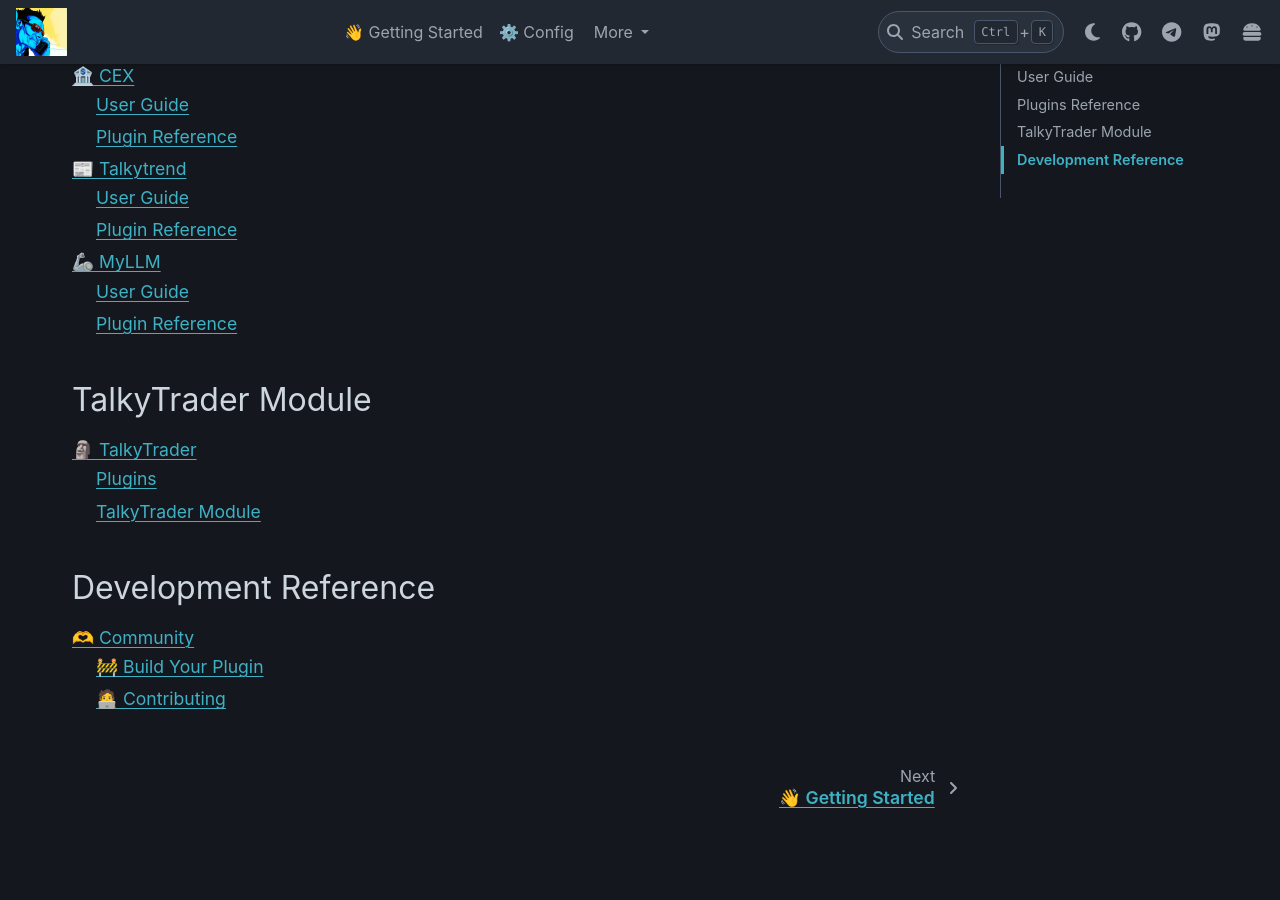
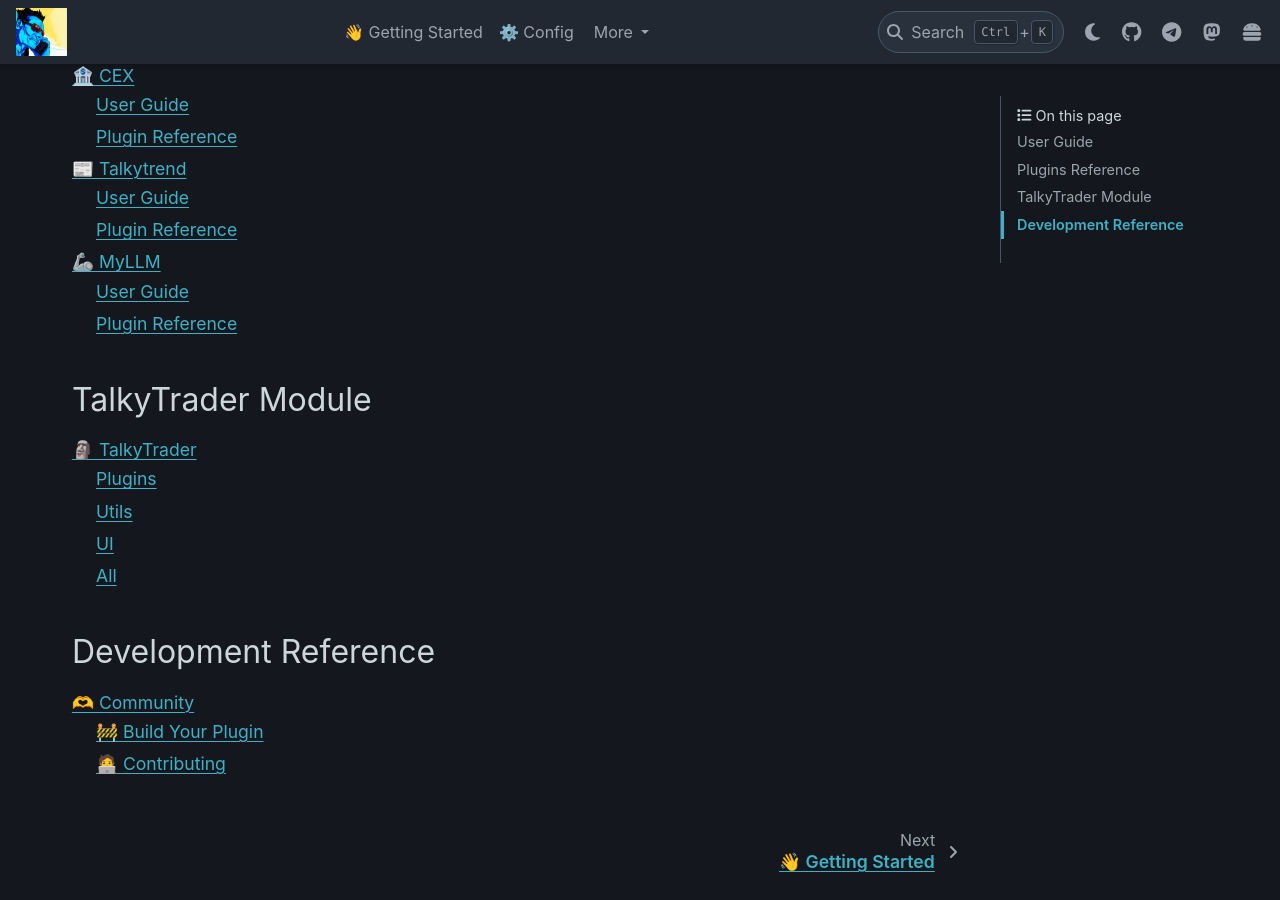
Before and after one commit to mraniki/tt, a Sphinx documentation site: the page built from docs/index.rst, in a window 1280 px wide and 900 px high, scrolled down 1850 px. Built offline with Sphinx 7.4.7 and the PyData theme 0.15.4, drawn with Linux system fonts in a browser that asks for light colours; pages that are not in the unit, such as notebooks, are missing from menus; before the commit the page ends 2685 px from its top, so only the background shows below that.

Commit message:
:memo::art:Update module and plugin documentation

```diff
--- a/docs/03_module.rst
+++ b/docs/03_module.rst
@@ -15,10 +15,25 @@ Plugins
     :undoc-members:
 
 
-TalkyTrader Module
-==================
-
+Utils
+=====
 
 .. automodule:: tt.utils
     :members:
     :undoc-members:
+
+
+UI
+==
+
+.. automodule:: tt.frontend
+    :members:
+    :undoc-members:
+
+
+All
+===
+
+.. automodule:: tt
+    :members:
+    :undoc-members:
--- a/docs/plugins/helper.rst
+++ b/docs/plugins/helper.rst
@@ -4,5 +4,3 @@
 
 
 .. automodule:: tt.plugins.default_plugins.helper_plugin
-    :members:
-    :undoc-members:
```
Also changed, not shown: other parts of docs/03_module.rst (+1 -1 lines), 1 other file.
